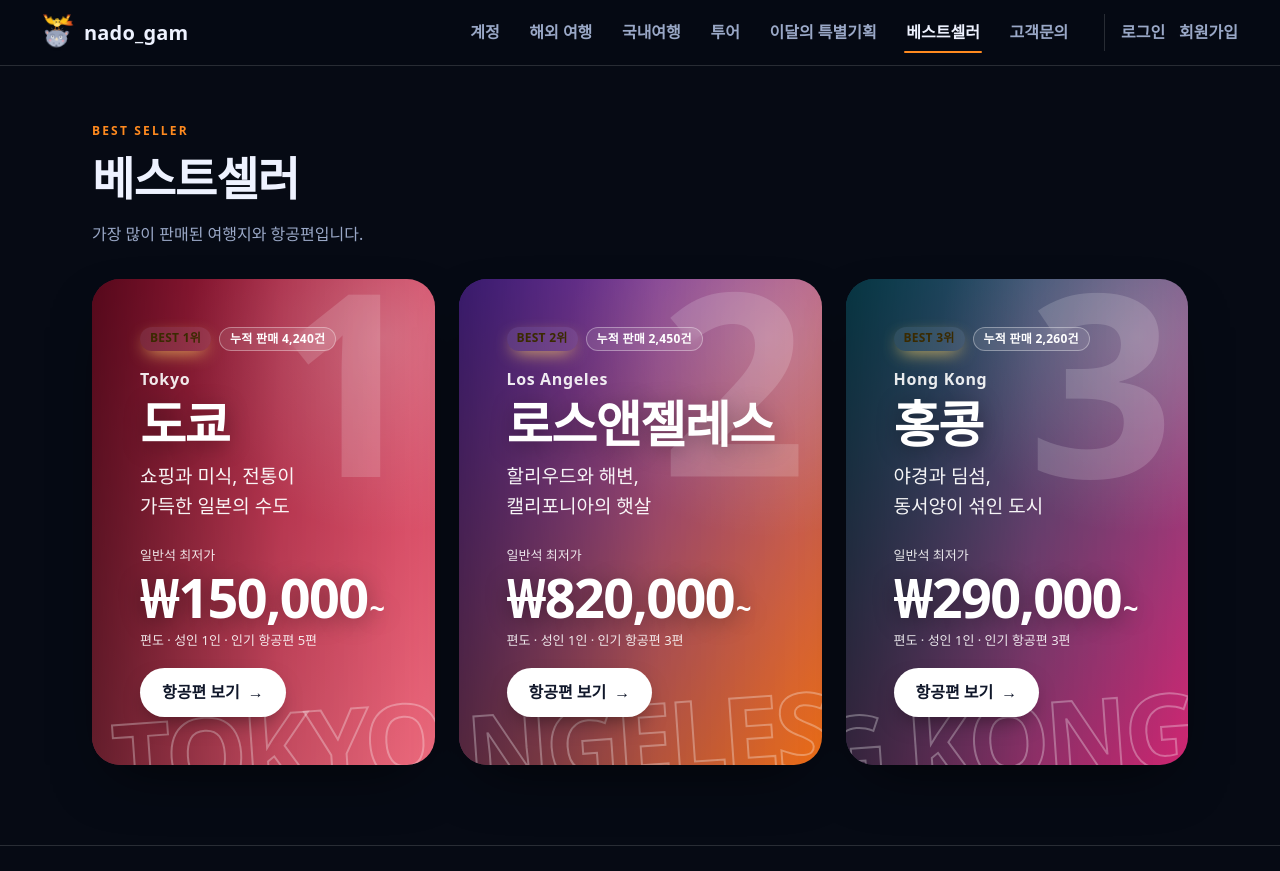
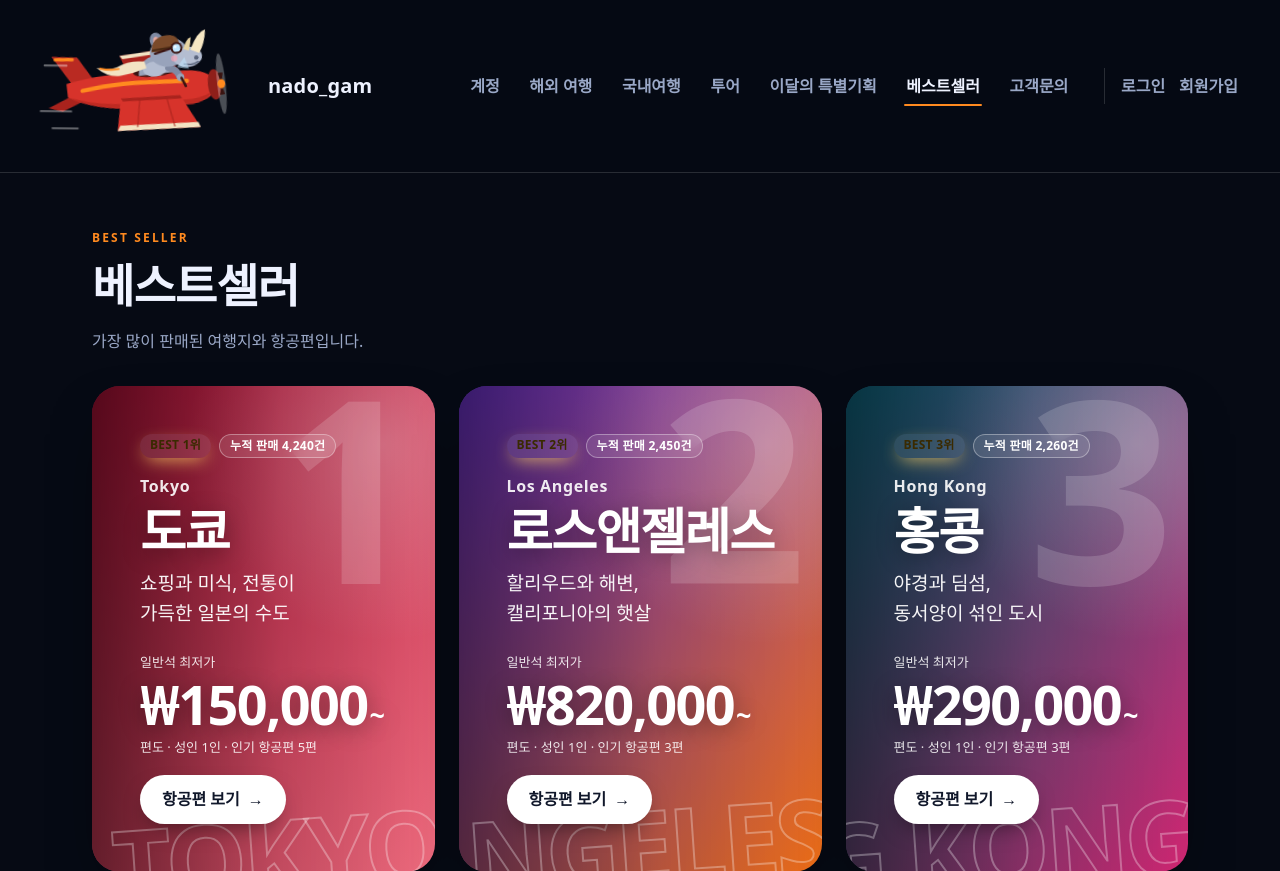
Before and after one commit to ho8566z/nado-gam, a Spring Boot app: page /bestseller in a window 1280 px wide. Shown: the top 871 px of the page. Run offline with Spring Boot 4, Linux system fonts and the light colour scheme; a user stored in the database is signed in; some of the project's set-up classes (security, data sources, template engines, error pages and the like) are left out, and stand-ins take their place; some web fonts are replaced.

Commit message:
style(mascot): 거코를 프로펠러 비행기를 탄 코뿔소로 교체하고 불병아리 삭제
코뿔소 거코가 붉은 프로펠러 비행기를 탄 45도 옆모습으로 다시 그렸고, 프로펠러·스카프·속도선이 움직인다. 불병아리 삐삐와 관련 애니메이션을 지우고 오류·404 문구와 팝업 더미 문구에서 삐삐를 뺐다. 거코 이름 글자는 오렌지색 클래스로 칠한다.

```diff
--- a/src/main/resources/static/css/mascot.css
+++ b/src/main/resources/static/css/mascot.css
@@ -1,36 +1,29 @@
-/* 마스코트 거코·삐삐 */
-.mascot { display: block; width: 180px; height: auto; overflow: visible; }
-.mascot--sm { width: 96px; margin: 0 auto 8px; }
-.mascot--logo { width: 34px; margin-right: 2px; }
-.mascot--lg { width: min(300px, 70vw); }
+/* 마스코트 거코: 붉은 프로펠러 비행기를 탄 코뿔소 */
+.mascot { display: block; width: 220px; height: auto; overflow: visible; }
+.mascot--sm { width: 120px; margin: 0 auto 8px; }
+.mascot--lg { width: min(340px, 80vw); }
 
-/* 삐삐가 거코의 머리를 잡고 낑낑대며 날아오르려는 움직임
-   - mascot-lift : 삐삐와 거코가 함께 위아래로 들썩인다 (그림자는 반대로 커졌다 작아진다)
-   - mascot-wing : 날개를 어깨를 기준으로 힘겹게 퍼덕인다
-   - mascot-hang : 잡힌 거코가 대롱대롱 흔들린다
-   - mascot-flame: 부리·날개 끝의 불꽃이 깜빡인다 */
-.mascot-lift { animation: lift 0.9s ease-in-out infinite alternate; }
-@keyframes lift { from { transform: translateY(2px); } to { transform: translateY(-5px); } }
+/* 움직임
+   - mascot-lift : 비행기가 바람을 타고 위아래로 출렁인다
+   - mascot-prop : 프로펠러 날개가 휙휙 돈다(원판은 깜빡여 빠르게 도는 느낌)
+   - mascot-scarf: 스카프가 바람에 펄럭인다
+   - mascot-wind : 속도선이 흐른다 */
+.mascot-lift { animation: lift 1.6s ease-in-out infinite alternate; }
+@keyframes lift { from { transform: translateY(3px) rotate(0.6deg); } to { transform: translateY(-5px) rotate(-0.8deg); } }
 
-.mascot-shadow { transform-box: fill-box; transform-origin: center; animation: shadow 0.9s ease-in-out infinite alternate; }
-@keyframes shadow { from { transform: scale(1.12); opacity: 0.26; } to { transform: scale(0.82); opacity: 0.14; } }
+.mascot-prop { transform-box: fill-box; transform-origin: center; animation: prop 0.14s linear infinite alternate; }
+@keyframes prop { from { transform: scaleY(1); } to { transform: scaleY(0.25); } }
+.mascot-prop-disc { animation: disc 0.14s linear infinite alternate; }
+@keyframes disc { from { opacity: 0.14; } to { opacity: 0.3; } }
 
-.mascot-wing { transform-box: fill-box; transform-origin: 100% 100%; animation: flap 0.45s ease-in-out infinite alternate; }
-@keyframes flap { from { transform: rotate(-16deg); } to { transform: rotate(16deg); } }
+.mascot-scarf { transform-box: fill-box; transform-origin: 100% 50%; animation: scarf 0.5s ease-in-out infinite alternate; }
+@keyframes scarf { from { transform: rotate(-5deg) scaleX(1); } to { transform: rotate(6deg) scaleX(1.1); } }
 
-.mascot-hang { transform-box: fill-box; transform-origin: 50% 0; animation: hang 1.3s ease-in-out infinite alternate; }
-@keyframes hang { from { transform: rotate(-2.5deg); } to { transform: rotate(2.5deg); } }
-
-.mascot-flame { transform-box: fill-box; transform-origin: left center; animation: flame 0.9s ease-in-out infinite; }
-.mascot-flame--wing { transform-origin: 100% 100%; animation-duration: 0.6s; }
-@keyframes flame {
-	0%, 100% { transform: scale(1, 1); opacity: 1; }
-	35% { transform: scale(1.14, 0.9); opacity: 0.92; }
-	70% { transform: scale(0.92, 1.1); opacity: 1; }
-}
+.mascot-wind { animation: wind 0.9s linear infinite; }
+@keyframes wind { from { transform: translateX(8px); opacity: 0.15; } 50% { opacity: 0.55; } to { transform: translateX(-10px); opacity: 0.1; } }
 
 @media (prefers-reduced-motion: reduce) {
-	.mascot-lift, .mascot-shadow, .mascot-wing, .mascot-hang, .mascot-flame { animation: none; }
+	.mascot-lift, .mascot-prop, .mascot-prop-disc, .mascot-scarf, .mascot-wind { animation: none; }
 }
 
 .empty--mascot { padding: 32px 0; }
@@ -41,3 +34,8 @@
 .lost .mascot { margin: 0 auto 12px; }
 .lost h1 { font-size: clamp(30px, 6vw, 48px); font-weight: 800; margin: 4px 0 8px; }
 .lost p { color: var(--muted); }
+
+/* 마스코트 이름 '거코' 글자는 오렌지색 */
+.name-geoko { color: var(--accent); font-weight: 800; }
+/* 컬러 그라데이션 배경 위에서는 글자가 묻히지 않게 어두운 그림자를 더한다 */
+.tour-hero .name-geoko, .detail-hero .name-geoko, .poster .name-geoko { text-shadow: 0 1px 3px rgba(0, 0, 0, 0.65), 0 0 8px rgba(0, 0, 0, 0.35); }
--- a/src/main/resources/templates/error/404.html
+++ b/src/main/resources/templates/error/404.html
@@ -8,7 +8,7 @@
 		<svg th:replace="~{fragments/mascot :: mascotSvg('mascot--lg')}"></svg>
 		<p class="kicker">404</p>
 		<h1>길을 잃었어요</h1>
-		<p>거코와 삐삐가 찾아봤지만 이 페이지는 없어요. 주소를 다시 확인해 주세요.</p>
+		<p>거코가 비행기로 하늘을 한 바퀴 돌아봤지만 이 페이지는 없어요. 주소를 다시 확인해 주세요.</p>
 		<a class="button" th:href="@{/}">메인으로 돌아가기</a>
 	</section>
 </main>
--- a/src/main/resources/templates/error/error.html
+++ b/src/main/resources/templates/error/error.html
@@ -8,7 +8,7 @@
 		<svg th:replace="~{fragments/mascot :: mascotSvg('mascot--lg')}"></svg>
 		<p class="kicker">오류</p>
 		<h1>잠깐 문제가 생겼어요</h1>
-		<p>삐삐가 불을 너무 세게 뿜었나 봐요. 잠시 뒤에 다시 시도해 주세요.</p>
+		<p>거코의 비행기가 잠깐 기류를 만났나 봐요. 잠시 뒤에 다시 시도해 주세요.</p>
 		<a class="button" th:href="@{/}">메인으로 돌아가기</a>
 	</section>
 </main>
--- a/src/main/resources/templates/fragments/mascot.html
+++ b/src/main/resources/templates/fragments/mascot.html
@@ -2,81 +2,86 @@
 <html lang="ko" xmlns:th="http://www.thymeleaf.org">
 <body>
 
-<!-- 마스코트: 불병아리 삐삐가 코뿔소 거코의 머리를 발톱으로 움켜잡고 낑낑대며 날개를 퍼덕인다.
-     부리와 날개 끝에서 불꽃이 난다. SVG 로 직접 그렸고 움직임은 mascot.css 의 애니메이션이다. -->
-<svg th:fragment="mascotSvg(cls)" th:class="'mascot ' + ${cls}" viewBox="0 0 200 205" role="img" aria-label="불병아리 삐삐가 코뿔소 거코의 머리를 움켜잡고 날아오르려고 날개를 퍼덕이는 모습">
-	<!-- 들어 올려져 땅에서 떨어진 그림자 -->
-	<ellipse class="mascot-shadow" cx="100" cy="200" rx="34" ry="4.5" fill="#000" opacity="0.22"/>
+<!-- 마스코트: 코뿔소 거코가 붉은 프로펠러 비행기를 타고 난다 (애니메이션 '붉은 돼지' 같은 분위기).
+     45도 옆모습이다. SVG 로 직접 그렸고 움직임은 mascot.css 의 애니메이션이다. -->
+<svg th:fragment="mascotSvg(cls)" th:class="'mascot ' + ${cls}" viewBox="0 0 260 170" role="img" aria-label="코뿔소 거코가 붉은 프로펠러 비행기를 타고 날아가는 모습">
+	<g class="mascot-lift">
+		<g transform="rotate(-7 130 90)">
 
-	<g class="mascot-lift">
-		<!-- 거코: 머리만 그리고 삐삐에게 잡혀 대롱대롱 흔들린다 -->
-		<g class="mascot-hang">
-			<g transform="translate(0 18)">
-				<ellipse cx="44" cy="92" rx="12" ry="17" fill="#7f8aa3" transform="rotate(-30 44 92)"/>
-				<ellipse cx="156" cy="92" rx="12" ry="17" fill="#7f8aa3" transform="rotate(30 156 92)"/>
-				<ellipse cx="45" cy="93" rx="6" ry="10" fill="#ffb0a0" opacity="0.8" transform="rotate(-30 45 93)"/>
-				<ellipse cx="155" cy="93" rx="6" ry="10" fill="#ffb0a0" opacity="0.8" transform="rotate(30 155 93)"/>
-				<ellipse cx="100" cy="122" rx="62" ry="50" fill="#98a3bb"/>
-				<ellipse cx="100" cy="148" rx="42" ry="26" fill="#b4bdd1"/>
-				<!-- 뿔 -->
-				<path d="M91 134 Q100 100 109 134 Z" fill="#f6e7c4"/>
-				<path d="M95 128 Q100 112 105 128" fill="none" stroke="#e1cb9a" stroke-width="2" stroke-linecap="round"/>
-				<!-- 콧구멍 -->
-				<circle cx="84" cy="152" r="3.6" fill="#59647c"/><circle cx="116" cy="152" r="3.6" fill="#59647c"/>
-				<!-- 놀란 눈: 크게 뜨고 눈동자는 위쪽(삐삐)을 본다 -->
-				<circle cx="76" cy="116" r="8.5" fill="#fff"/><circle cx="124" cy="116" r="8.5" fill="#fff"/>
-				<circle cx="76.5" cy="113" r="3.8" fill="#1b2236"/><circle cx="123.5" cy="113" r="3.8" fill="#1b2236"/>
-				<circle cx="77.8" cy="111.4" r="1.3" fill="#fff"/><circle cx="124.8" cy="111.4" r="1.3" fill="#fff"/>
-				<path d="M64 102 Q76 97 86 103 M114 103 Q124 97 136 102" fill="none" stroke="#59647c" stroke-width="2.6" stroke-linecap="round"/>
-				<circle cx="62" cy="136" r="7" fill="#ff9fb0" opacity="0.65"/><circle cx="138" cy="136" r="7" fill="#ff9fb0" opacity="0.65"/>
-				<!-- 당황해서 벌린 입 -->
-				<ellipse cx="100" cy="166" rx="6" ry="5" fill="#59647c"/>
+			<!-- 먼 쪽 날개(동체 뒤) -->
+			<path d="M108 66 L168 66 L150 40 L100 42 Z" fill="#a9231d"/>
+			<path d="M100 42 L150 40 L152 44 L103 46 Z" fill="#f3e3c3"/>
+
+			<!-- 꼬리날개: 수직·수평 -->
+			<path d="M40 68 L20 34 L50 38 L66 66 Z" fill="#b92a22"/>
+			<path d="M24 38 L44 40" stroke="#ff8a1f" stroke-width="4" stroke-linecap="round"/>
+			<path d="M46 80 L10 94 L26 100 L64 86 Z" fill="#a9231d"/>
+
+			<!-- 동체 -->
+			<path d="M34 68 Q62 62 112 63 L180 68 Q208 72 210 88 Q208 104 180 108 L112 106 Q62 102 34 84 Z" fill="#d7332b"/>
+			<path d="M40 86 Q70 98 112 100 L180 102 Q200 100 206 94 Q198 106 180 108 L112 106 Q62 102 34 84 Z" fill="#a9231d" opacity="0.55"/>
+			<!-- 오렌지 줄무늬 -->
+			<path d="M52 78 Q90 74 124 76 L176 80" fill="none" stroke="#ff8a1f" stroke-width="5" stroke-linecap="round"/>
+
+			<!-- 조종석과 거코 -->
+			<ellipse cx="140" cy="64" rx="26" ry="7" fill="#3a1411"/>
+			<g class="mascot-rider">
+				<!-- 몸통과 앞발(조종간을 잡는다) -->
+				<path d="M120 68 Q122 48 142 46 Q158 46 160 68 Z" fill="#98a3bb"/>
+				<ellipse cx="140" cy="62" rx="14" ry="9" fill="#b4bdd1"/>
+				<path d="M156 62 Q166 66 168 74" fill="none" stroke="#7f8aa3" stroke-width="8" stroke-linecap="round"/>
+				<circle cx="169" cy="75" r="4.4" fill="#98a3bb"/>
+				<path d="M170 76 L174 86" stroke="#3a1411" stroke-width="3" stroke-linecap="round"/>
+
+				<!-- 스카프: 바람에 펄럭인다 -->
+				<g class="mascot-scarf">
+					<path d="M128 52 Q112 50 98 58 Q88 62 76 58 Q88 70 102 68 Q116 66 130 60 Z" fill="#f3e3c3"/>
+					<path d="M100 60 Q90 62 80 59" fill="none" stroke="#ff8a1f" stroke-width="2.2" stroke-linecap="round"/>
+				</g>
+
+				<!-- 머리: 45도 옆모습, 오른쪽을 본다 -->
+				<ellipse cx="146" cy="30" rx="8" ry="11" fill="#7f8aa3" transform="rotate(-18 146 30)"/>
+				<ellipse cx="146" cy="31" rx="4" ry="7" fill="#ffb0a0" opacity="0.8" transform="rotate(-18 146 31)"/>
+				<ellipse cx="158" cy="44" rx="22" ry="17" fill="#98a3bb"/>
+				<ellipse cx="180" cy="52" rx="17" ry="12" fill="#b4bdd1"/>
+				<circle cx="190" cy="54" r="2.6" fill="#59647c"/>
+				<path d="M175 60 Q184 63 192 59" fill="none" stroke="#59647c" stroke-width="1.8" stroke-linecap="round"/>
+				<!-- 뿔 두 개 -->
+				<path d="M184 44 Q194 24 204 22 Q202 38 194 49 Z" fill="#f6e7c4"/>
+				<path d="M176 42 Q180 31 186 29 Q185 38 182 45 Z" fill="#e8d4a2"/>
+				<!-- 가죽 모자와 고글 -->
+				<path d="M138 42 Q140 22 162 24 Q172 26 172 36 L150 42 Z" fill="#7a4a2a"/>
+				<path d="M140 40 L172 38" stroke="#4a2a14" stroke-width="2.4" stroke-linecap="round"/>
+				<circle cx="168" cy="40" r="7" fill="#3a1411"/>
+				<circle cx="168" cy="40" r="4.6" fill="#bfe6ff"/>
+				<circle cx="166.6" cy="38.6" r="1.4" fill="#fff"/>
+				<path d="M161 40 L142 44" stroke="#3a1411" stroke-width="2.6" stroke-linecap="round"/>
+				<circle cx="164" cy="52" r="3.8" fill="#ff9fb0" opacity="0.6"/>
 			</g>
+
+			<!-- 앞 유리 -->
+			<path d="M166 63 L176 52 L180 66 Z" fill="#bfe6ff" opacity="0.55"/>
+
+			<!-- 가까운 쪽 날개(동체 앞으로 나온다) -->
+			<path d="M96 92 L166 96 L186 136 L88 130 Z" fill="#d7332b"/>
+			<path d="M88 130 L186 136 L184 130 L92 124 Z" fill="#f3e3c3"/>
+			<path d="M96 92 L166 96 L168 100 L98 96 Z" fill="#a9231d"/>
+			<path d="M118 96 L112 128 M150 98 L156 132" stroke="#a9231d" stroke-width="2" opacity="0.6"/>
+
+			<!-- 엔진 덮개, 프로펠러 -->
+			<ellipse cx="208" cy="88" rx="8" ry="18" fill="#8f1f1a"/>
+			<ellipse class="mascot-prop-disc" cx="216" cy="88" rx="5" ry="36" fill="#fff" opacity="0.22"/>
+			<g class="mascot-prop">
+				<path d="M216 88 L213 52 Q216 50 219 52 Z" fill="#3a1411"/>
+				<path d="M216 88 L213 124 Q216 126 219 124 Z" fill="#3a1411"/>
+			</g>
+			<ellipse cx="216" cy="88" rx="4.5" ry="5.5" fill="#ff8a1f"/>
 		</g>
 
-		<!-- 삐삐의 부리 불꽃 -->
-		<g class="mascot-flame">
-			<path d="M133 52 Q150 31 184 39 Q170 51 188 63 Q153 73 133 56 Z" fill="#ff5a1f"/>
-			<path d="M133 52 Q147 39 171 44 Q161 52 173 60 Q149 65 133 55 Z" fill="#ff8a1f"/>
-			<path d="M133 52 Q143 45 157 48 Q151 53 159 57 Q143 59 133 54 Z" fill="#ffd23f"/>
+		<!-- 속도선 -->
+		<g class="mascot-wind" stroke="#fff" stroke-width="2.2" stroke-linecap="round" opacity="0.5">
+			<path d="M4 58 L30 58 M0 112 L36 112 M14 132 L44 132"/>
 		</g>
-
-		<!-- 삐삐: 왼쪽 날개(불꽃 포함) -->
-		<g class="mascot-wing">
-			<path d="M84 58 C64 66 38 56 28 32 C42 33 51 27 57 16 C61 28 70 33 80 37 Z" fill="#ffc21a" stroke="#e39b00" stroke-width="1.6" stroke-linejoin="round"/>
-			<path d="M44 38 Q56 40 66 38 M50 30 Q60 33 70 32" fill="none" stroke="#e39b00" stroke-width="1.4" stroke-linecap="round" opacity="0.7"/>
-			<g class="mascot-flame mascot-flame--wing">
-				<path d="M33 36 Q20 28 12 10 Q25 16 29 8 Q31 20 41 25 Z" fill="#ff5a1f"/>
-				<path d="M33 35 Q24 29 19 18 Q28 21 31 15 Q32 24 38 27 Z" fill="#ffd23f"/>
-			</g>
-		</g>
-		<!-- 삐삐: 오른쪽 날개(왼쪽을 뒤집어 그린다) -->
-		<g transform="translate(200 0) scale(-1 1)">
-			<g class="mascot-wing">
-				<path d="M84 58 C64 66 38 56 28 32 C42 33 51 27 57 16 C61 28 70 33 80 37 Z" fill="#ffc21a" stroke="#e39b00" stroke-width="1.6" stroke-linejoin="round"/>
-				<path d="M44 38 Q56 40 66 38 M50 30 Q60 33 70 32" fill="none" stroke="#e39b00" stroke-width="1.4" stroke-linecap="round" opacity="0.7"/>
-				<g class="mascot-flame mascot-flame--wing">
-					<path d="M33 36 Q20 28 12 10 Q25 16 29 8 Q31 20 41 25 Z" fill="#ff5a1f"/>
-					<path d="M33 35 Q24 29 19 18 Q28 21 31 15 Q32 24 38 27 Z" fill="#ffd23f"/>
-				</g>
-			</g>
-		</g>
-
-		<!-- 삐삐: 몸·얼굴 -->
-		<path d="M92 29 Q94 19 98 28 Q101 16 104 28 Q109 20 110 30" fill="none" stroke="#ffc928" stroke-width="3.4" stroke-linecap="round"/>
-		<circle cx="100" cy="50" r="22" fill="#ffd23f"/>
-		<ellipse cx="100" cy="61" rx="14" ry="10" fill="#ffe27a"/>
-		<!-- 힘주는 눈(> <)과 땀방울 -->
-		<path d="M92 40 L100 44.5 L92 49 M118 40 L110 44.5 L118 49" fill="none" stroke="#1b2236" stroke-width="2.8" stroke-linecap="round" stroke-linejoin="round"/>
-		<path d="M80 30 Q84 36 80 41 Q76 36 80 30 Z" fill="#8fd3ff"/>
-		<!-- 악문 부리 -->
-		<path d="M121 46 L134 52 L121 58 Z" fill="#ff8a1f"/>
-		<path d="M121 52 L131 52" stroke="#c4561a" stroke-width="1.6" stroke-linecap="round"/>
-		<!-- 거코의 머리를 움켜잡은 발과 발톱 -->
-		<path d="M92 70 L88 89 M108 70 L112 89" stroke="#ff8a1f" stroke-width="3.4" stroke-linecap="round"/>
-		<path d="M80 93 Q84 86 88 91 Q92 86 96 93 M104 93 Q108 86 112 91 Q116 86 120 93" fill="none" stroke="#ff8a1f" stroke-width="2.8" stroke-linecap="round" stroke-linejoin="round"/>
-		<!-- 잡아채는 힘 표시 -->
-		<path d="M74 86 L66 80 M126 86 L134 80 M72 96 L63 96 M128 96 L137 96" stroke="#fff" stroke-width="2.2" stroke-linecap="round" opacity="0.55"/>
 	</g>
 </svg>
 
```
Also changed, not shown: src/main/resources/data.sql.
